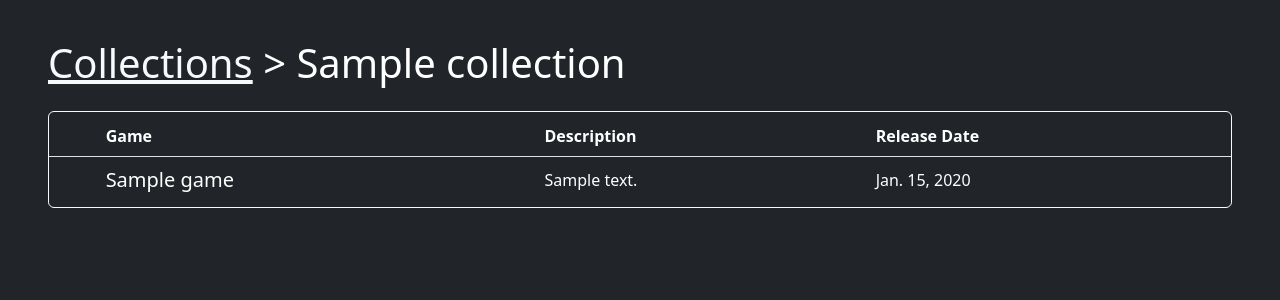
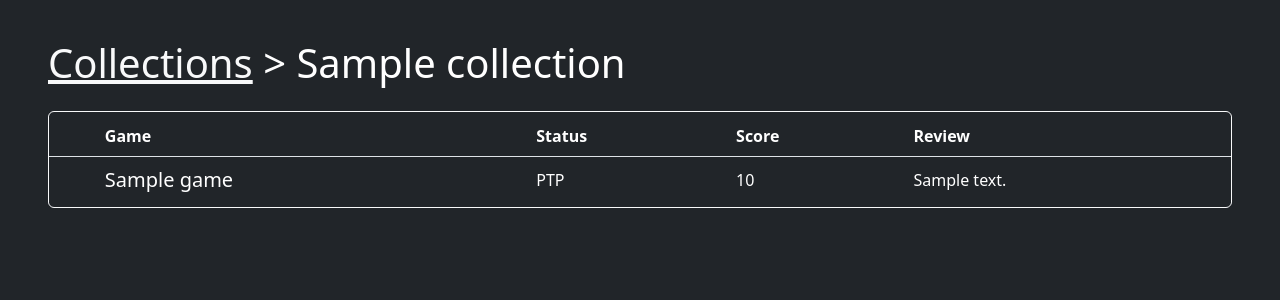
Before and after one commit to CyboBrown/myGameTracker, a Django app: a page that uses mygametracker/collection/templates/collection_detail.html in a window 1280 px wide. Shown: the part 57-357 px from the top of the page. Run offline with Django 5.2, Linux system fonts and the light colour scheme; tables that the repository leaves empty hold one stand-in row (values such as "Sample post").

Commit message:
Improved collections and collection contents display

```diff
--- a/mygametracker/collection/models.py
+++ b/mygametracker/collection/models.py
@@ -3,11 +3,11 @@ from user.models import User
 from game.models import Game
 
 
-# Create your models here.
 class Collection(models.Model):
     collection_id = models.AutoField(primary_key=True)
     user_id = models.ForeignKey(User, on_delete=models.CASCADE)
     name = models.CharField(max_length=64)
+    description = models.CharField(max_length=256)
     date_modified = models.DateTimeField(auto_now=True, editable=False)
     is_private = models.BooleanField(default=False)
     types = (
--- a/mygametracker/collection/templates/collection_detail.html
+++ b/mygametracker/collection/templates/collection_detail.html
@@ -12,19 +12,29 @@
             <tr>
                 <th></th>
                 <th>Game</th>
-                <th>Description</th>
-                <th>Release Date</th>
+                <th>Status</th>
+                <th>Score</th>
+                <th>Review</th>
             </tr>
             </thead>
             <tbody>
-            {% for game in collection.game_collection.all %}
+            {% if games.count == 0 %}
+            <tr><td class="text-center" colspan="5">No Games Found in Collection</td></tr>
+            {% else %}
+            {% for game in games %}
             <tr class="position-relative align-middle">
                 <td scope="row"><a class="stretched-link" href=""></a></td>
                 <td class="fs-5">{{ game.title }}</td>
-                <td>{{ game.description }}</td>
-                <td>{{ game.release_date }}</td>
+                {% for detail in game_details %}
+                {% if detail.game_id == game %}
+                <td>{{ detail.status }}</td>
+                <td>{{ detail.score }}</td>
+                <td>{{ detail.review }}</td>
+                {% endif %}
+                {% endfor %}
             </tr>
             {% endfor %}
+            {% endif %}
             </tbody>
         </table>
     </div>
--- a/mygametracker/collection/views.py
+++ b/mygametracker/collection/views.py
@@ -5,6 +5,7 @@ from django.views import View
 from .models import Collection
 from .forms import CollectionForm
 from user.models import User
+from stats.models import UserGamePlatform
 
 
 def index(request):
@@ -12,8 +13,12 @@ def index(request):
 
 
 def collection_detail(request, user, collection_id):
-    collection = get_object_or_404(Collection, pk=collection_id)
-    return render(request, 'collection_detail.html', {'collection': collection, 'user': user})
+    # collection = get_object_or_404(Collection, pk=collection_id)
+    user_id = User.objects.get(username=user).user_id
+    collection = get_object_or_404(Collection, pk=collection_id, user_id=user_id)
+    games = collection.game_collection.all()
+    game_details = UserGamePlatform.objects.filter(user_id=user_id, game_id__in=games).distinct()
+    return render(request, 'collection_detail.html', {'collection': collection, 'user': user, 'games': games, 'game_details': game_details})
 
 
 def delete_collection(request, user, collection_id):
@@ -47,10 +52,8 @@ class CreateCollection(View):
                 collection = form.save(commit=False)
                 collection.user_id = User.objects.get(username=user)
                 collection.save()
-
-                # Redirect after successful form submission
+                messages.success(request, 'Collection added successfully.')
                 return render(request, self.template, {'collections': collections, 'user': user, 'form': form})
-
-            form.add_error('name', 'A collection with this name already exists.')
-
+            messages.error(request, 'A collection with this name already exists.')
+            # form.add_error('name', 'A collection with this name already exists.')
         return render(request, self.template, {'collections': collections, 'user': user, 'form': form})
--- a/mygametracker/stats/models.py
+++ b/mygametracker/stats/models.py
@@ -24,7 +24,7 @@ class UserGamePlatform(models.Model):
     user_id = models.ForeignKey(User, on_delete=models.CASCADE)
     game_id = models.ForeignKey(Game, on_delete=models.CASCADE)
     platform_id = models.ForeignKey(Platform, on_delete=models.CASCADE)
-    rating_int = models.IntegerField(name="Score")
+    rating_int = models.IntegerField(name="score")
     # progress_int = models.IntegerField(name="Progress")
     status = models.CharField(max_length=3, choices=STATUS_CHOICES)
     review = models.TextField()
```
Also changed, not shown: mygametracker/collection/forms.py (+6 -1 lines), mygametracker/collection/templates/user_collections.html (+11 -5 lines), mygametracker/collection/migrations/0004_collection_description_alter_collection_type.py (added).
